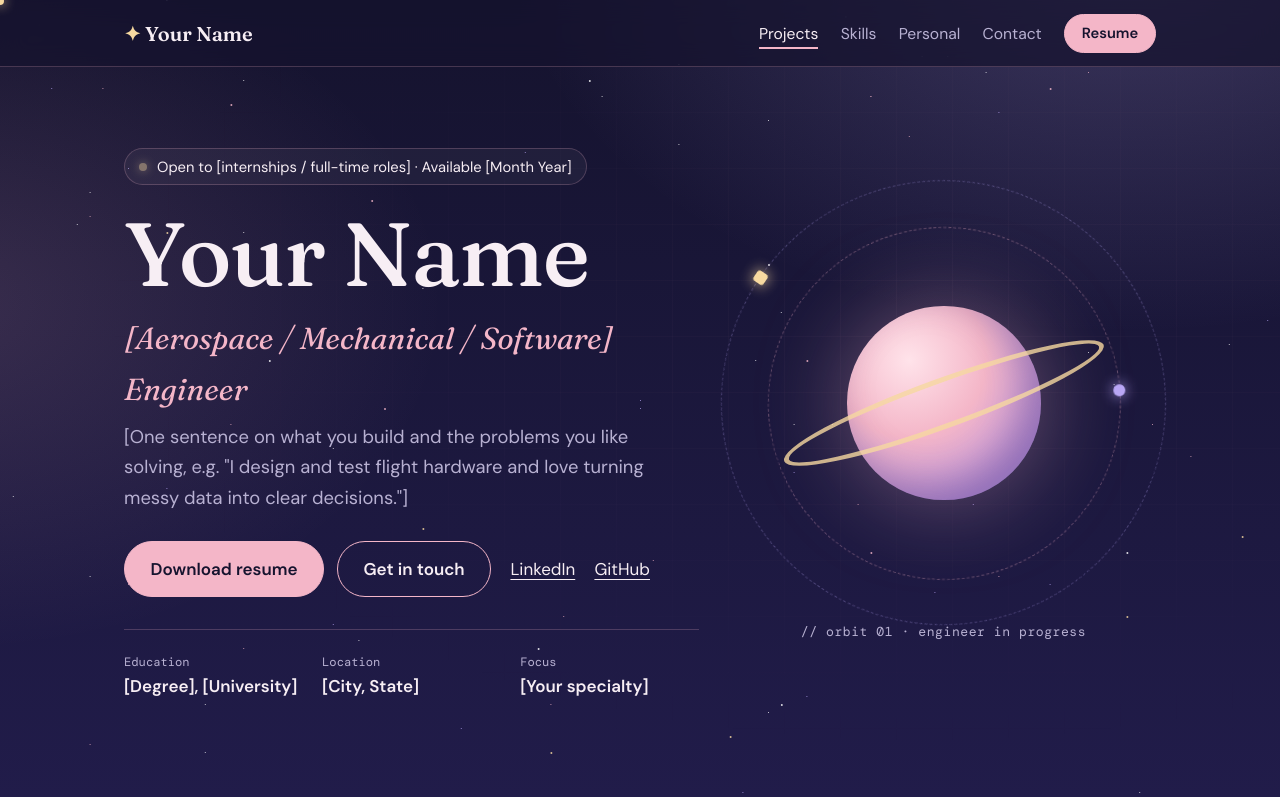
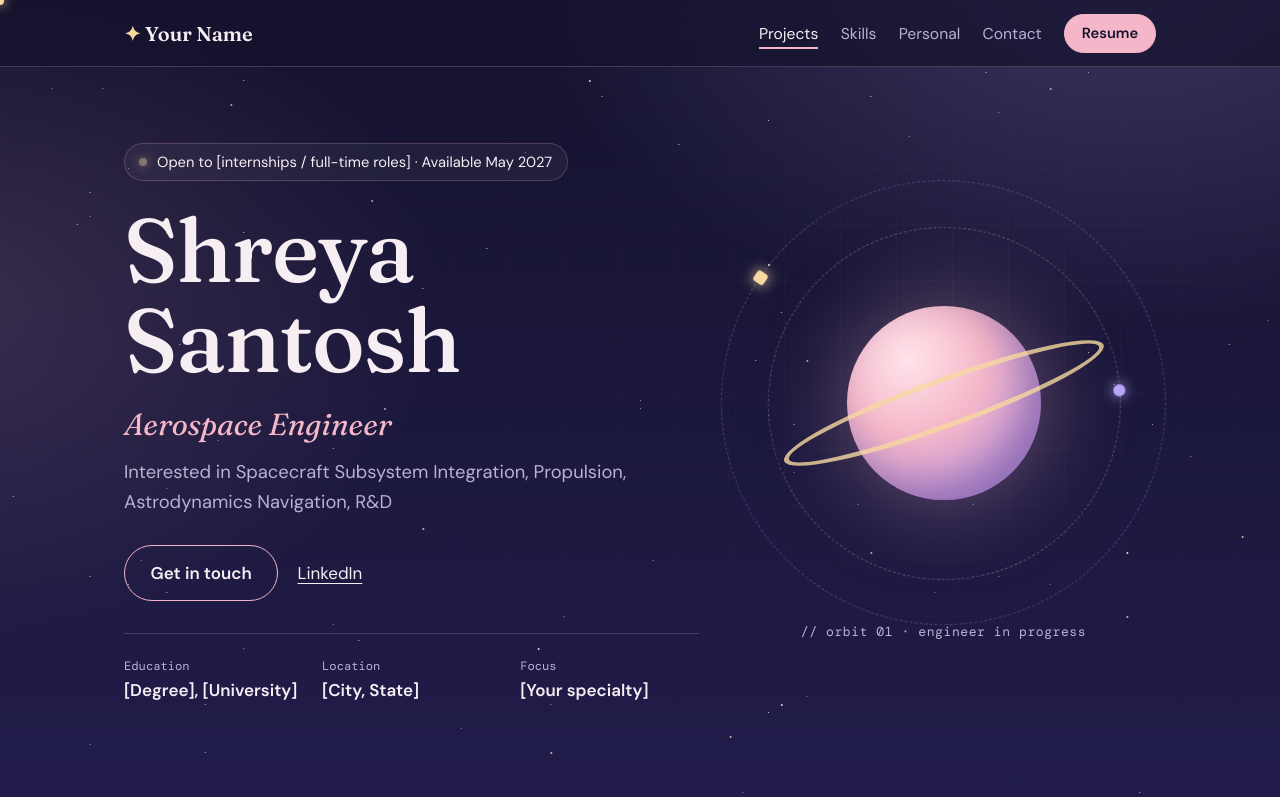
Before and after one commit to shreyasantosh3-bot/shreyasantosh3-bot.github.io, a plain HTML site: page index.html in a window 1280 px wide. Shown: the top 797 px of the page. Drawn offline with nearby package versions, Linux system fonts and the light colour scheme.

Commit message:
Update index.html

```diff
--- a/index.html
+++ b/index.html
@@ -3,8 +3,8 @@
 <head>
   <meta charset="UTF-8">
   <meta name="viewport" content="width=device-width, initial-scale=1">
-  <title>Your Name | [Role] Portfolio</title>
-  <meta name="description" content="Portfolio of Your Name, [role]. Projects, skills, and resume.">
+  <title> Shreya Santosh | Aerospace Engineering Student @ CU Boulder Portfolio</title>
+  <meta name="description" content="Portfolio of Shreya Santosh, Aerospace Engineering Student. Projects, skills, and resume.">
   <link rel="preconnect" href="https://fonts.googleapis.com">
   <link rel="preconnect" href="https://fonts.gstatic.com" crossorigin>
   <link href="https://fonts.googleapis.com/css2?family=DM+Mono:wght@400&family=DM+Sans:wght@400;600&family=Fraunces:ital,opsz,wght@0,9..144,400;0,9..144,500;0,9..144,600;1,9..144,400&display=swap" rel="stylesheet">
@@ -208,16 +208,16 @@ footer{padding:2rem 0 3rem;color:var(--muted);font-size:.95rem;border-top:1px so
     <section class="hero">
       <div class="wrap hero-grid">
         <div>
-          <div class="status rise d1">Open to [internships / full-time roles] &middot; Available [Month Year]</div>
-          <h1 class="rise d1">Your Name</h1>
-          <p class="role rise d2">[Aerospace / Mechanical / Software] Engineer</p>
-          <p class="pitch rise d2">[One sentence on what you build and the problems you like solving, e.g. "I design and test flight hardware and love turning messy data into clear decisions."]</p>
+          <div class="status rise d1">Open to [internships / full-time roles] &middot; Available May 2027 </div>
+          <h1 class="rise d1">Shreya Santosh</h1>
+          <p class="role rise d2"> Aerospace Engineer</p>
+          <p class="pitch rise d2">Interested in Spacecraft Subsystem Integration, Propulsion, Astrodynamics Navigation, R&D </p>
           <div class="cta rise d3">
-            <a class="btn" href="resume.pdf">Download resume</a>
+
             <a class="btn ghost" href="#contact">Get in touch</a>
             <span class="links">
               <a href="https://www.linkedin.com/in/yourname">LinkedIn</a>
-              <a href="https://github.com/yourusername">GitHub</a>
+
             </span>
           </div>
           <dl class="facts rise d4">
```
